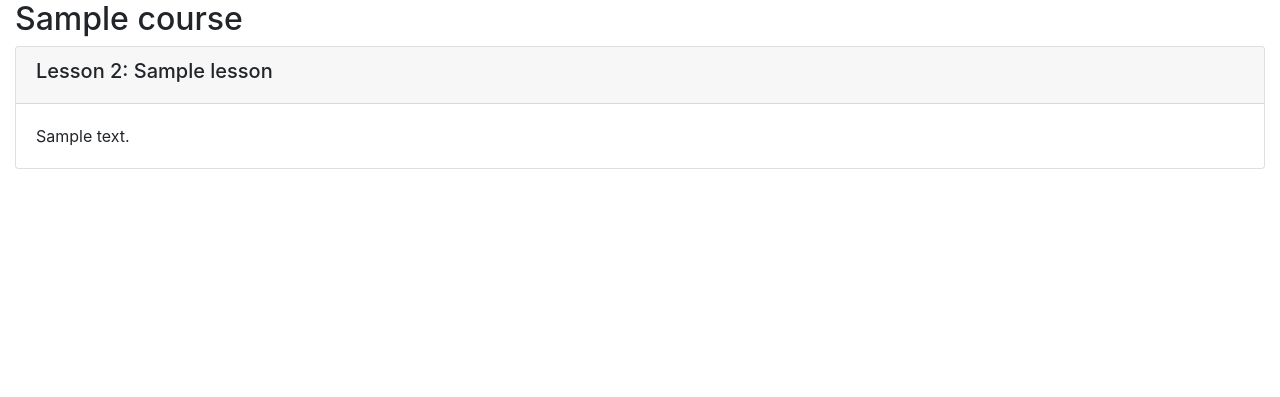
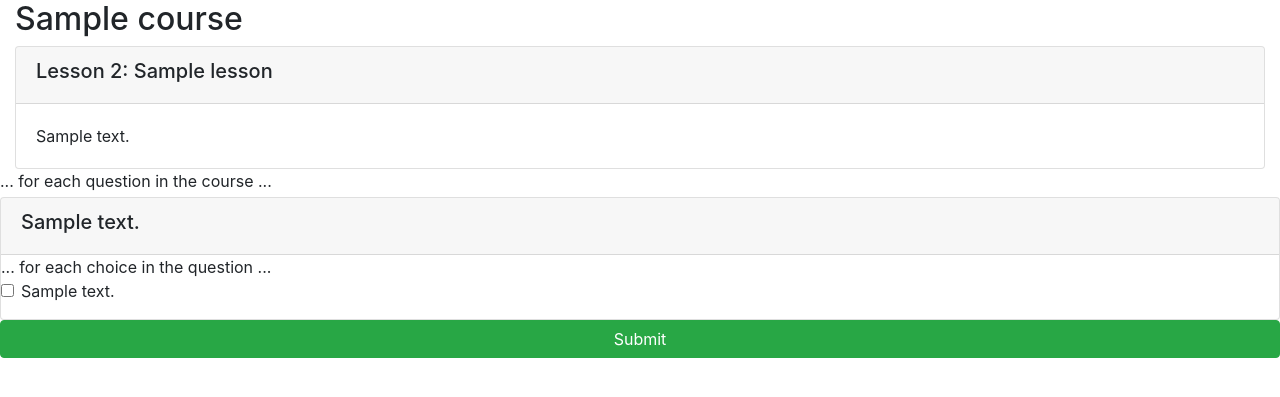
Before and after one commit to Elecbound/final_template, a Django app: template onlinecourse/templates/onlinecourse/course_detail_bootstrap.html in a window 1280 px wide. Shown: the part 56-453 px from the top of the page. Run offline with Django 3.2, Linux system fonts and the light colour scheme; the template is opened without the code that fills it: values that come from a table or form of the project are taken from there, others are empty; tables that the repository leaves empty hold one stand-in row (values such as "Sample post"); some libraries are stand-ins or nearby versions.

Commit message:
Update course_detail_bootstrap.html

```diff
--- a/onlinecourse/templates/onlinecourse/course_detail_bootstrap.html
+++ b/onlinecourse/templates/onlinecourse/course_detail_bootstrap.html
@@ -50,6 +50,57 @@
                     </div>
                 {% endfor %}
             </div>
+    </div>
+    <div id="exam" >
+        <form id="questionform" action="point to a submit view" method="post">
+            ... for each question in the course ...
+            <div class="card mt-1">
+                <div class="card-header"><h5>{{ question.question_text}}</h5></div>
+                {% csrf_token %}
+                <div class="form-group">
+                   ... for each choice in the question ...
+                    <div class="form-check">
+                        <label class="form-check-label">
+                            <input type="checkbox" name="choice_{{choice.id}}"
+                                   class="form-check-input" id="{{choice.id}}"
+                                   value="{{choice.id}}">{{ choice.choice_text }}
+                        </label>
+                    </div>
+                </div>
+            </div>
+        <input class="btn btn-success btn-block" type="submit" value="Submit">
+</form>
+    </div>
+</body>
+</html>
+
+
+
+
+
+
+
+
+
+
+
+
+
+
+
+
+
+
+
+
+
+
+
+
+
+
+
+
             <!-- Task: show questions and choices -->
             <!-- <HINT> Use Bootstrap Collapse to hide exam first, more details could be found here
             https://www.w3schools.com/bootstrap4/bootstrap_collapse.asp-->
@@ -97,6 +148,3 @@
 
             <!--Check here to see more details Bootstrap checkbox
              https://www.w3schools.com/bootstrap4/bootstrap_forms_inputs.asp-->
-    </div>
-</body>
-</html>
```
